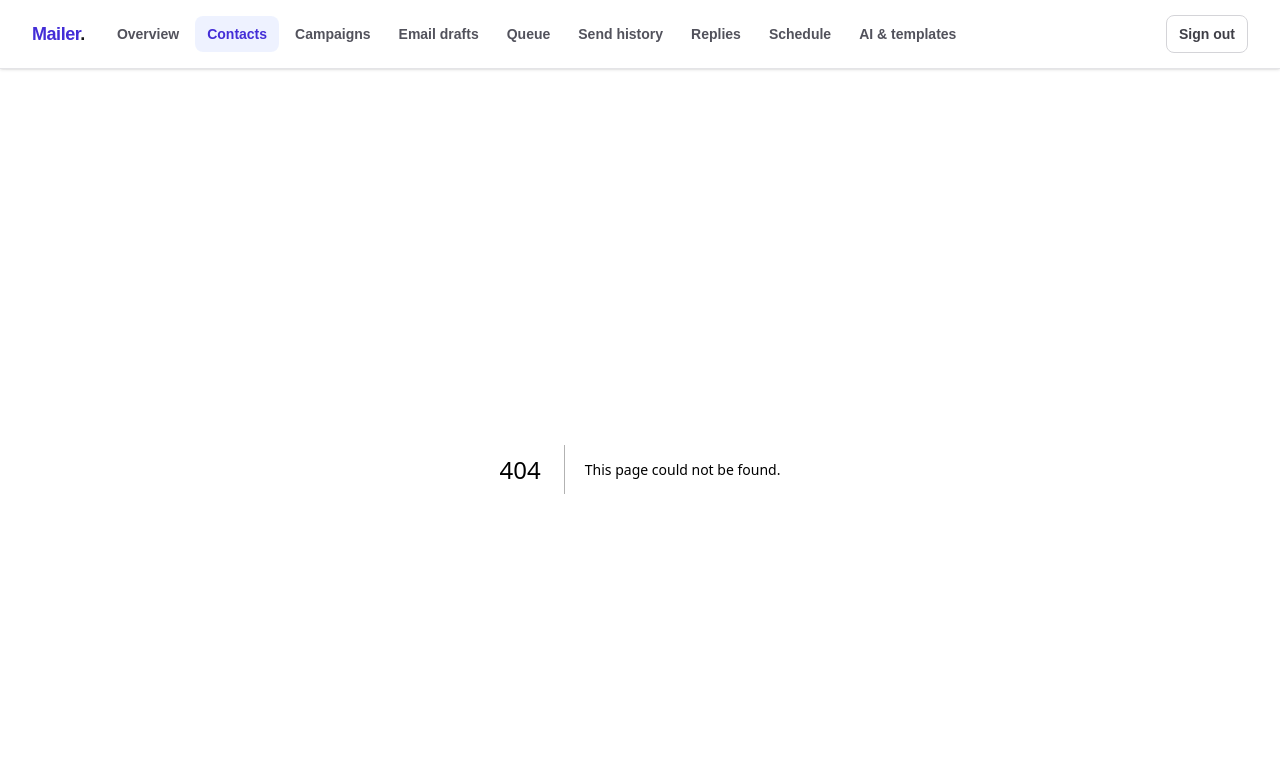
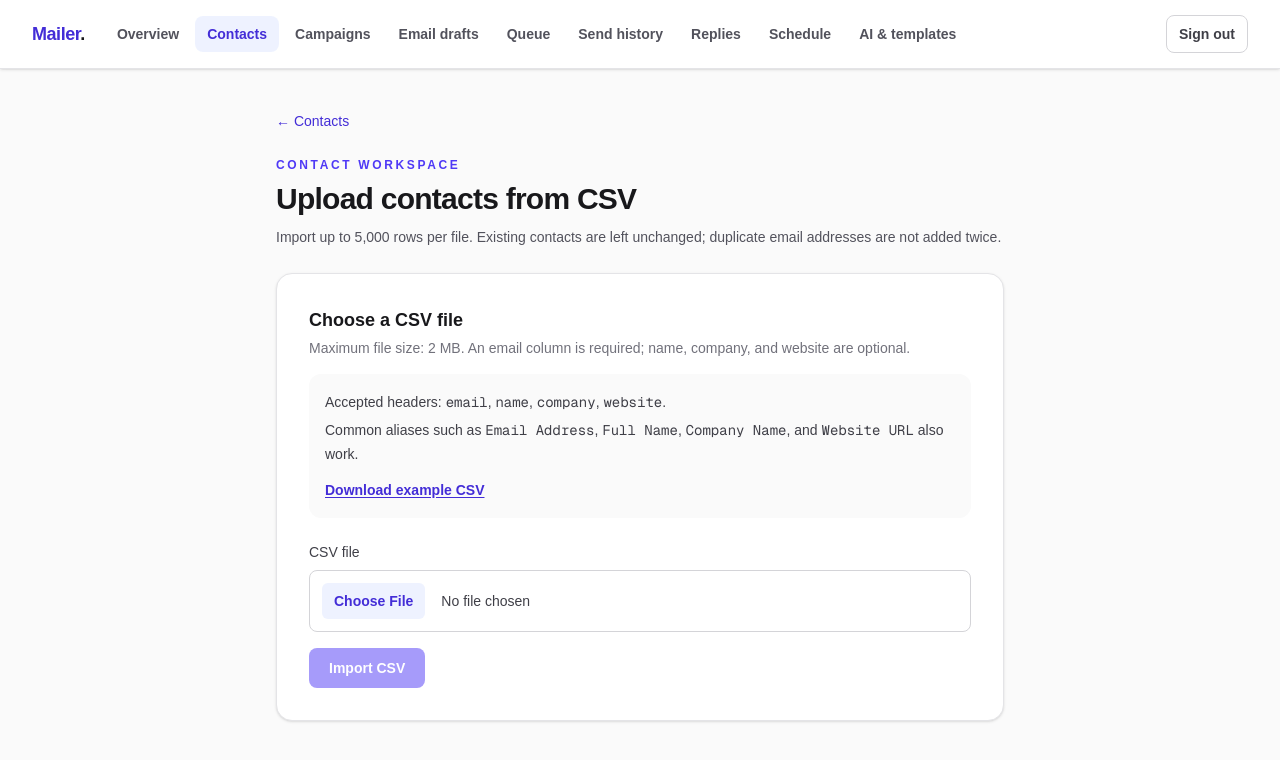
Before and after one commit to vishalvishwas01/mailer, a Next.js app: page /contacts/import in a window 1280 px wide. Before the commit this address had no page. Shown: the top 760 px of the page. Built offline with nearby package versions, Linux system fonts and the light colour scheme.

Commit message:
fixing done 4

```diff
--- /dev/null
+++ b/app/contacts/import/page.tsx
@@ -0,0 +1,130 @@
+"use client";
+
+import Link from "next/link";
+import { useState } from "react";
+
+type ImportSummary = {
+  totalRows: number;
+  imported: number;
+  alreadyExists: number;
+  duplicateRows: number;
+  invalidRows: number;
+};
+
+type InvalidDetail = { row: number; email?: string; reason: string };
+
+const exampleCsv = "email,name,company,website\nada@example.com,Ada Lovelace,Example Co,https://example.com\n";
+
+export default function ImportContactsPage() {
+  const [file, setFile] = useState<File | null>(null);
+  const [uploading, setUploading] = useState(false);
+  const [error, setError] = useState("");
+  const [notice, setNotice] = useState("");
+  const [summary, setSummary] = useState<ImportSummary | null>(null);
+  const [invalidDetails, setInvalidDetails] = useState<InvalidDetail[]>([]);
+
+  async function upload(event: React.FormEvent<HTMLFormElement>) {
+    event.preventDefault();
+    if (!file || uploading) return;
+
+    setUploading(true);
+    setError("");
+    setNotice("");
+    setSummary(null);
+    setInvalidDetails([]);
+
+    try {
+      const formData = new FormData();
+      formData.append("file", file);
+      const response = await fetch("/api/contacts/import", {
+        method: "POST",
+        body: formData,
+      });
+      const data = await response.json();
+
+      if (!response.ok) {
+        const details = Array.isArray(data.details)
+          ? data.details.map((item: { row?: number; message?: string }) => `Row ${item.row ?? "?"}: ${item.message ?? "Invalid data"}`).join("\n")
+          : "";
+        throw new Error([data.error || "CSV import failed.", details].filter(Boolean).join("\n"));
+      }
+
+      setNotice(data.message || "CSV processed successfully.");
+      setSummary(data.summary ?? null);
+      setInvalidDetails(Array.isArray(data.invalidDetails) ? data.invalidDetails : []);
+    } catch (cause) {
+      setError(cause instanceof Error ? cause.message : "CSV import failed.");
+    } finally {
+      setUploading(false);
+    }
+  }
+
+  return (
+    <main className="mx-auto min-h-[calc(100vh-57px)] w-full max-w-3xl space-y-6 px-5 py-10">
+      <header>
+        <Link href="/contacts" className="text-sm font-medium text-indigo-700 hover:text-indigo-900">← Contacts</Link>
+        <p className="mt-6 text-xs font-bold uppercase tracking-[0.22em] text-indigo-600">Contact workspace</p>
+        <h1 className="mt-2 text-3xl font-bold tracking-tight">Upload contacts from CSV</h1>
+        <p className="mt-2 text-sm leading-6 text-zinc-600">Import up to 5,000 rows per file. Existing contacts are left unchanged; duplicate email addresses are not added twice.</p>
+      </header>
+
+      <section className="rounded-2xl border border-zinc-200 bg-white p-6 shadow-sm sm:p-8">
+        <h2 className="text-lg font-semibold">Choose a CSV file</h2>
+        <p className="mt-1 text-sm text-zinc-500">Maximum file size: 2 MB. An email column is required; name, company, and website are optional.</p>
+        <div className="mt-4 rounded-xl bg-zinc-50 p-4 text-sm leading-6 text-zinc-700">
+          <p>Accepted headers: <code>email</code>, <code>name</code>, <code>company</code>, <code>website</code>.</p>
+          <p className="mt-1">Common aliases such as <code>Email Address</code>, <code>Full Name</code>, <code>Company Name</code>, and <code>Website URL</code> also work.</p>
+          <a download="contacts-example.csv" href={`data:text/csv;charset=utf-8,${encodeURIComponent(exampleCsv)}`} className="mt-3 inline-flex font-semibold text-indigo-700 underline underline-offset-2">Download example CSV</a>
+        </div>
+
+        <form onSubmit={upload} className="mt-6 space-y-4">
+          <label className="block text-sm font-medium text-zinc-700">
+            CSV file
+            <input
+              type="file"
+              accept=".csv,text/csv"
+              required
+              onChange={(event) => {
+                setFile(event.target.files?.[0] ?? null);
+                setError("");
+                setNotice("");
+                setSummary(null);
+                setInvalidDetails([]);
+              }}
+              className="mt-2 block w-full rounded-lg border border-zinc-300 p-3 text-sm file:mr-4 file:rounded-md file:border-0 file:bg-indigo-50 file:px-3 file:py-2 file:font-semibold file:text-indigo-700"
+            />
+          </label>
+          {file && <p className="text-xs text-zinc-500">Selected: {file.name} · {(file.size / 1024).toFixed(0)} KB</p>}
+          <button type="submit" disabled={!file || uploading} className="rounded-lg bg-indigo-600 px-5 py-2.5 text-sm font-semibold text-white hover:bg-indigo-700 disabled:cursor-not-allowed disabled:opacity-50">
+            {uploading ? "Importing contacts…" : "Import CSV"}
+          </button>
+        </form>
+      </section>
+
+      {error && <div role="alert" className="whitespace-pre-wrap rounded-xl border border-red-200 bg-red-50 px-4 py-3 text-sm text-red-800">{error}</div>}
+      {notice && <div role="status" className="rounded-xl border border-emerald-200 bg-emerald-50 px-4 py-3 text-sm text-emerald-800">{notice}</div>}
+
+      {summary && (
+        <section className="rounded-2xl border border-zinc-200 bg-white p-6 shadow-sm">
+          <h2 className="font-semibold">Import results</h2>
+          <dl className="mt-4 grid grid-cols-2 gap-4 sm:grid-cols-3">
+            {([
+              ["Rows read", summary.totalRows],
+              ["Contacts added", summary.imported],
+              ["Already existed", summary.alreadyExists],
+              ["Duplicate rows", summary.duplicateRows],
+              ["Invalid rows", summary.invalidRows],
+            ] as [string, number][]).map(([label, value]) => (
+              <div key={label} className="rounded-xl bg-zinc-50 p-4">
+                <dt className="text-xs font-medium text-zinc-500">{label}</dt>
+                <dd className="mt-1 text-2xl font-bold tabular-nums">{value}</dd>
+              </div>
+            ))}
+          </dl>
+          {invalidDetails.length > 0 && <div className="mt-5"><h3 className="text-sm font-semibold">Some rows need attention</h3><ul className="mt-2 space-y-1 text-sm text-zinc-600">{invalidDetails.map((item, index) => <li key={`${item.row}-${index}`}>Row {item.row}{item.email ? ` (${item.email})` : ""}: {item.reason}</li>)}</ul></div>}
+          <Link href="/contacts" className="mt-5 inline-flex rounded-lg border border-zinc-300 px-4 py-2 text-sm font-semibold hover:bg-zinc-50">View contacts</Link>
+        </section>
+      )}
+    </main>
+  );
+}
```
